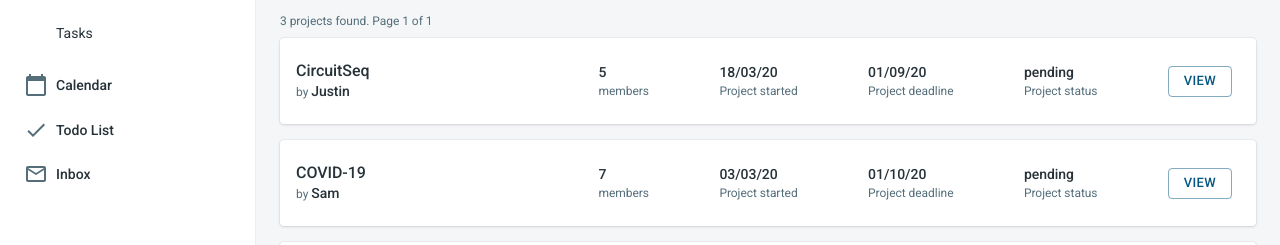
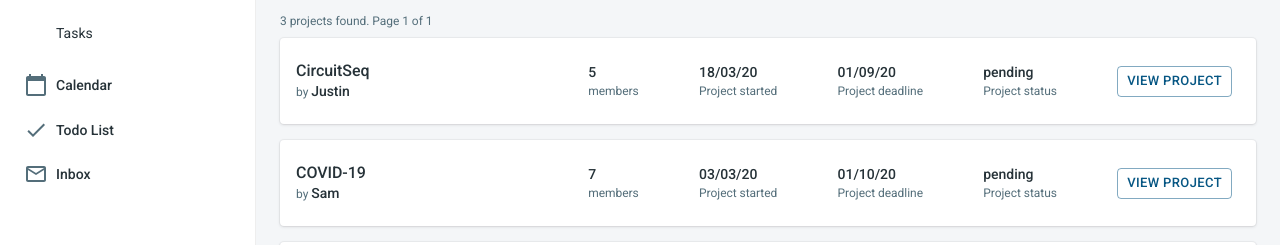
Before and after one commit to aquariumbio/cuttlefish, a React (Create React App) app: page /projects in a window 1280 px wide. Shown: the part 203-448 px from the top of the page. Built offline with nearby package versions, Linux system fonts and the light colour scheme; no server answers; what jss-rtl, validate.js would draw is missing.

Commit message:
Added function for View Project button in Projects page

```diff
--- a/src/views/ProjectManagementList/ProjectCard.js
+++ b/src/views/ProjectManagementList/ProjectCard.js
@@ -14,6 +14,9 @@ import {
   colors
 } from '@material-ui/core';
 import getInitials from 'src/utils/getInitials';
+import { useDispatch } from 'react-redux';
+import { getProject } from 'src/actions';
+import { useHistory } from 'react-router';
 
 const useStyles = makeStyles((theme) => ({
   root: {
@@ -64,11 +67,18 @@ const useStyles = makeStyles((theme) => ({
 
 function ProjectCard({ project, className, ...rest }) {
   const classes = useStyles();
+  const dispatch = useDispatch();
+  const history = useHistory();
 
   const statusColors = {
     'In progress': colors.orange[600],
     Canceled: colors.grey[600],
     Completed: colors.green[600]
+  };
+
+  const handleClick = () => {
+    dispatch(getProject(project));
+    history.push(`/project/${project.title}`);
   };
 
   return (
@@ -132,8 +142,9 @@ function ProjectCard({ project, className, ...rest }) {
             color="primary"
             size="small"
             variant="outlined"
+            onClick={handleClick}
           >
-            View
+            View Project
           </Button>
         </div>
       </CardContent>
--- a/src/views/ProjectManagementList/index.js
+++ b/src/views/ProjectManagementList/index.js
@@ -7,7 +7,8 @@ import Paginate from 'src/components/Paginate';
 import SearchBar from 'src/components/SearchBar';
 import Header from './Header';
 import ProjectCard from './ProjectCard';
-import mockProjects from 'src/views/Overview/projects_data'
+import mockProjects from 'src/views/Overview/projects_data';
+import { useDispatch } from 'react-redux';
 
 const useStyles = makeStyles((theme) => ({
   root: {
```
